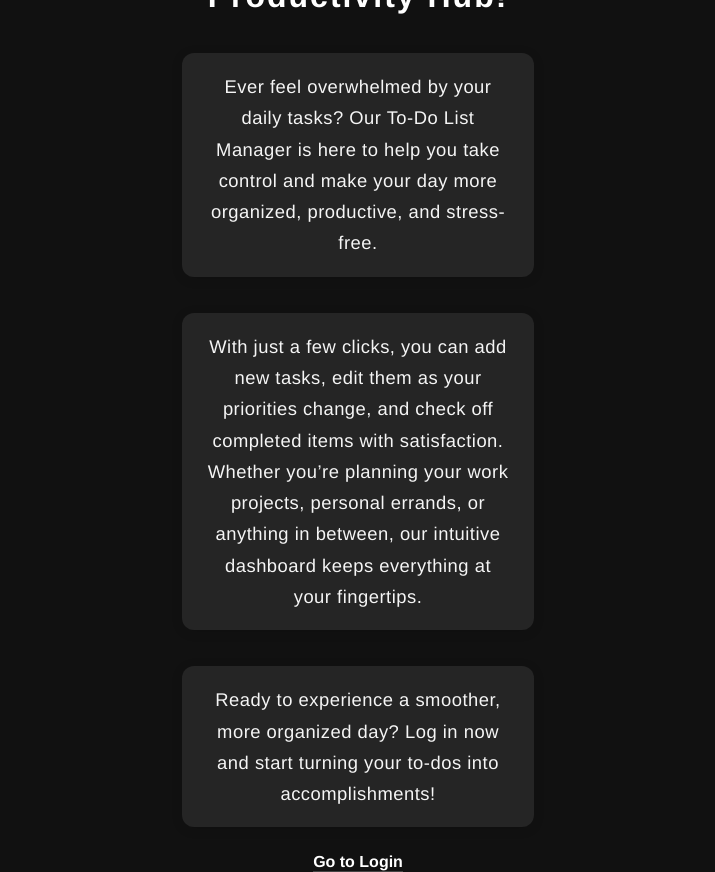
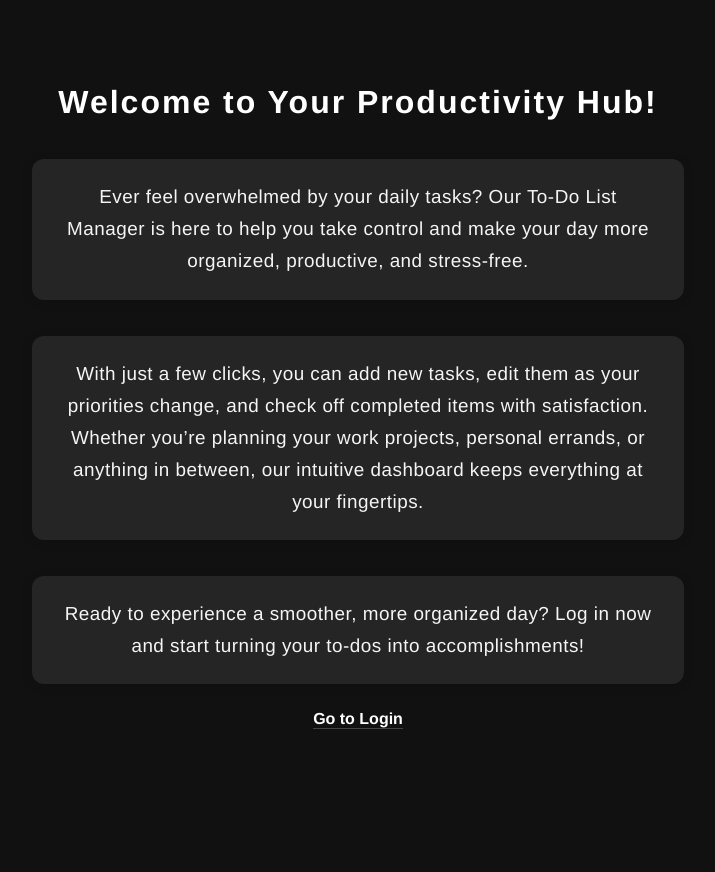
Before and after one commit to Cardpatr/skillsbadgeexam, a React (Create React App) app: page / in a window 1280 px wide. Shown: the whole page, without its empty margins (282-997 px from the left). After the commit the page ends 800 px from the top, so only its background shows below. Built offline with nearby package versions, Linux system fonts and the light colour scheme.

Commit message:
landing page paragraph update (positioning of texts)

```diff
--- a/src/index.css
+++ b/src/index.css
@@ -17,7 +17,7 @@ body {
   padding: 24px;
   box-sizing: border-box;
   width: 100%;
-  max-width: 400px;
+  max-width: 700px;
   margin: 0 auto;
 }
 
@@ -39,15 +39,16 @@ p {
 .centered-container p {
   background: rgba(40, 40, 40, 0.85);
   color: #f5f5f5;
-  font-size: 1.15rem;
+  font-size: 1.18rem;
   font-weight: 500;
-  padding: 18px 22px;
+  padding: 22px 32px;
   border-radius: 12px;
   margin: 18px 0;
   box-shadow: 0 2px 12px 0 rgba(0,0,0,0.12);
   line-height: 1.7;
   letter-spacing: 0.5px;
   transition: background 0.3s, color 0.3s;
+  max-width: 650px;
 }
 
 /* Links */
```
